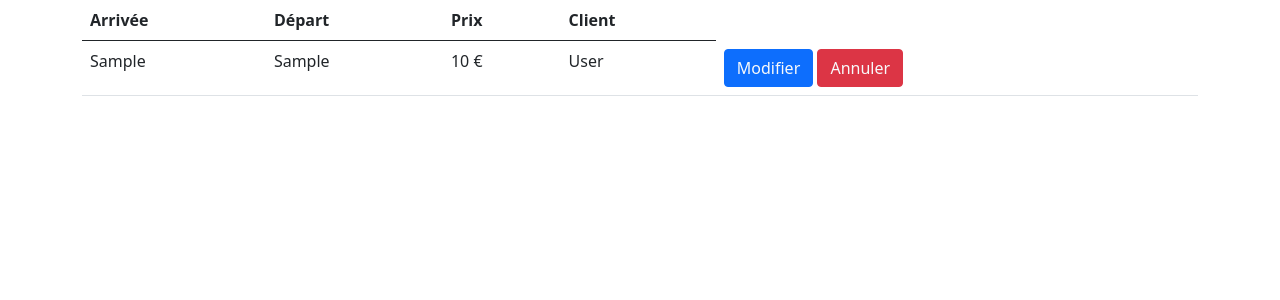
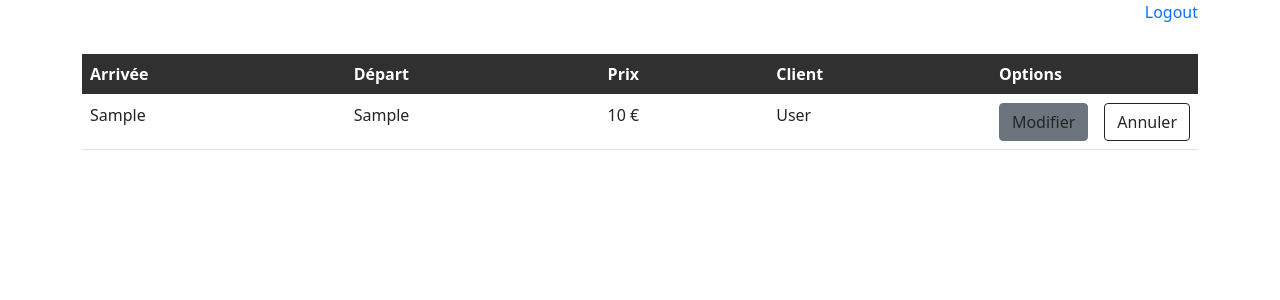
Before and after one commit to Kbelony/Projet-stay, a PHP site: page /user.php in a window 1280 px wide. Shown: the top 300 px of the page. Run offline with PHP 8.4, Linux system fonts and the light colour scheme; tables that the repository leaves empty or names only in its code hold one stand-in row (values such as "Sample post").

Commit message:
add_css_user_page

```diff
--- a/search.php
+++ b/search.php
@@ -18,7 +18,7 @@ if (isset($_SESSION['id']) && isset($_SESSION['lastname'])) {
 
     <?php
 } else {
-        header("Location: index.php");
+        header("Location: form_login.php");
         exit();
     }
 ?>
--- a/style.css
+++ b/style.css
@@ -4,3 +4,19 @@
 a {
   text-decoration: none;
 }
+table.table {
+  margin-top: 30px;
+}
+.table-dark th {
+  background: rgb(48, 48, 48);
+}
+
+#logout_button {
+  display: flex;
+  justify-content: right;
+}
+
+.btn-outline-secondary {
+  color: rgb(255, 89, 89);
+  border-color: rgb(255, 89, 89);
+}
--- a/user.php
+++ b/user.php
@@ -19,15 +19,24 @@ include 'db_conn.php';
     <title>User</title>
 </head>
 <body>
+        <!-- Start navbar -->
+
+    <div class="container" id="logout_button">
+        <a href="logout.php" class="">Logout</a>
+    </div>
+
+    <!-- Ending navbar -->
 
     <div class = "container">
         <table class="table">
-            <thead>
+            <thead class="table-dark">
                 <tr>
                 <th scope="col">Arrivée</th>
                 <th scope="col">Départ</th>
                 <th scope="col">Prix</th>
                 <th scope="col">Client</th>
+                <th scope="col" colspan="2">Options</th>
+
                 </tr>
             </thead>
 
@@ -49,10 +58,11 @@ include 'db_conn.php';
                                 <td> '.$dep_date.'</td>
                                 <td> '.$price.' €</td>
                                 <td> '.$nom.' </td>
-                                <td>
-                                    <button class="btn btn-primary"><a href="update.php?updateid='.$row['id'].'" class="text-light">Modifier</a></button>
-                                    <button class="btn btn-danger"><a href="delete.php?id='.$row['id'].'" class="text-light">Annuler</a></button>
+                                <td width=100px>
+                                    <button class="btn btn-secondary"><a href="update.php?updateid='.$row['id'].'" class="text-dark">Modifier</a></button>
+
                                  </td>
+                                 <td width=100px><button class="btn btn-outline-dark"><a href="delete.php?id='.$row['id'].'" class="text-dark">Annuler</a></button></td>
                             </tr>';
                     }
                 }
```
